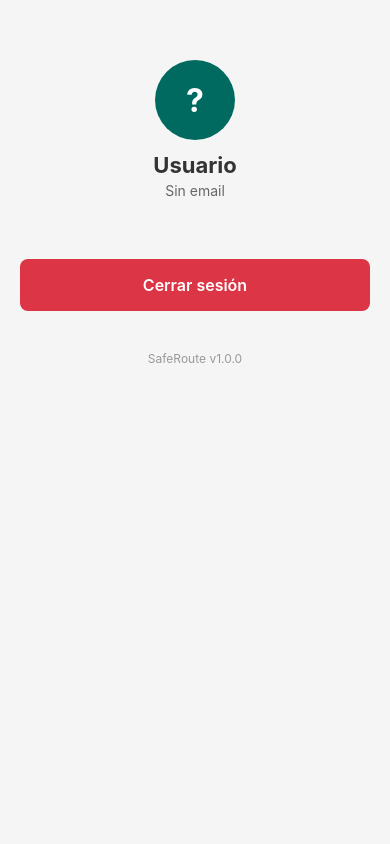
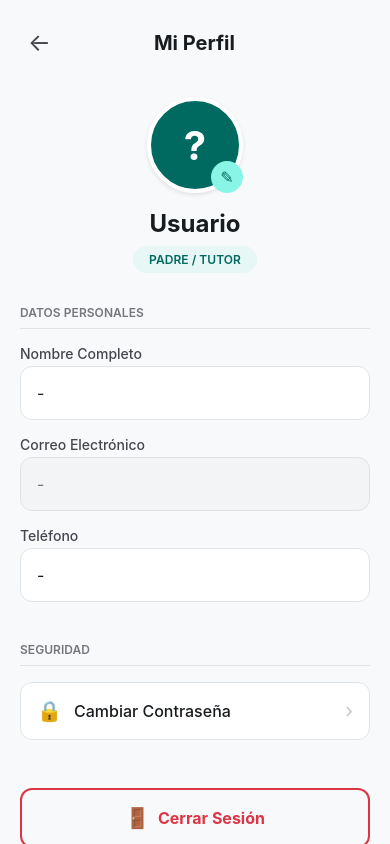
Before and after one commit to andresmoreno0609/saferoute-app, a React Native app: screen /ProfileScreen in a window 390 px wide. Built offline with nearby package versions, Linux system fonts and the light colour scheme.

Commit message:
feat: perfil usuario segun diseno - solo lectura

```diff
--- a/src/screens/shared/ProfileScreen.tsx
+++ b/src/screens/shared/ProfileScreen.tsx
@@ -1,11 +1,14 @@
 // Shared: Profile Screen - SafeRoute
-// Simplified version
+// Diseño: flujos-design/20-perfil-usuario.md
+// Estado: solo lectura (no editable)
 
 import React, { useState, useEffect } from 'react';
 import { View, Text, StyleSheet, ScrollView, Alert, Pressable } from 'react-native';
+import { SafeAreaView } from 'react-native-safe-area-context';
 import AsyncStorage from '@react-native-async-storage/async-storage';
 import type { User } from '../../types';
 
+const API_URL = 'http://192.168.1.6:8080/api/v1';
 const ACCESS_TOKEN_KEY = '@safeRouteAccessToken';
 const REFRESH_TOKEN_KEY = '@safeRouteRefreshToken';
 
@@ -19,6 +22,16 @@ async function clearTokens() {
 
 interface Props {
   navigation?: any;
+}
+
+// Rol legible
+function getRoleLabel(role: string): string {
+  const mapping: Record<string, string> = {
+    GUARDIAN: 'Padre / Tutor',
+    DRIVER: 'Conductor',
+    ADMIN: 'Administrador',
+  };
+  return mapping[role] || role;
 }
 
 export default function ProfileScreen({ navigation }: Props) {
@@ -37,7 +50,7 @@ export default function ProfileScreen({ navigation }: Props) {
         return;
       }
 
-      const res = await fetch('http://192.168.1.6:8080/api/v1/auth/me', {
+      const res = await fetch(`${API_URL}/auth/me`, {
         headers: { Authorization: `Bearer ${token}` },
       });
 
@@ -55,7 +68,7 @@ export default function ProfileScreen({ navigation }: Props) {
   async function handleLogout() {
     Alert.alert(
       'Cerrar sesión',
-      '¿Seguris?',
+      '¿Estás seguro de que deseas cerrar sesión?',
       [
         { text: 'Cancelar', style: 'cancel' },
         {
@@ -63,9 +76,8 @@ export default function ProfileScreen({ navigation }: Props) {
           style: 'destructive',
           onPress: async () => {
             try {
-              // Llamar al backend
               const token = await AsyncStorage.getItem(ACCESS_TOKEN_KEY);
-              await fetch('http://192.168.1.6:8080/api/v1/auth/logout', {
+              await fetch(`${API_URL}/auth/logout`, {
                 method: 'POST',
                 headers: {
                   'Content-Type': 'application/json',
@@ -76,7 +88,6 @@ export default function ProfileScreen({ navigation }: Props) {
               console.error('Logout API error:', err);
             } finally {
               await clearTokens();
-              // Ir al login usando reset
               if (navigation) {
                 navigation.reset({
                   index: 0,
@@ -90,93 +101,307 @@ export default function ProfileScreen({ navigation }: Props) {
     );
   }
 
+  function handleBack() {
+    if (navigation) {
+      navigation.goBack();
+    }
+  }
+
+  // Loading
   if (loading) {
     return (
-      <View style={styles.container}>
-        <Text>Cargando...</Text>
-      </View>
+      <SafeAreaView style={styles.container}>
+        <View style={styles.loading}>
+          <Text style={styles.loadingText}>Cargando...</Text>
+        </View>
+      </SafeAreaView>
     );
   }
 
+  const role = user?.roles?.[0] || 'GUARDIAN';
+
   return (
-    <ScrollView style={styles.container}>
-      <View style={styles.content}>
+    <SafeAreaView style={styles.container}>
+      <ScrollView
+        style={styles.scrollView}
+        contentContainerStyle={styles.content}
+      >
         {/* Header */}
         <View style={styles.header}>
-          <View style={styles.avatar}>
-            <Text style={styles.avatarText}>
-              {user?.name?.charAt(0) || '?'}
+          <Pressable onPress={handleBack} style={styles.backButton}>
+            <Text style={styles.backIcon}>←</Text>
+          </Pressable>
+          <Text style={styles.headerTitle}>Mi Perfil</Text>
+          <View style={styles.headerRight} />
+        </View>
+
+        {/* Avatar Section */}
+        <View style={styles.avatarSection}>
+          <View style={styles.avatarContainer}>
+            <View style={styles.avatar}>
+              <Text style={styles.avatarText}>
+                {user?.name?.charAt(0) || '?'}
+              </Text>
+            </View>
+            <Pressable style={styles.editAvatarButton}>
+              <Text style={styles.editAvatarIcon}>✎</Text>
+            </Pressable>
+          </View>
+          <Text style={styles.userName}>{user?.name || 'Usuario'}</Text>
+          <View style={styles.roleBadge}>
+            <Text style={styles.roleText}>{getRoleLabel(role)}</Text>
+          </View>
+        </View>
+
+        {/* Datos Personales */}
+        <View style={styles.section}>
+          <Text style={styles.sectionTitle}>Datos Personales</Text>
+
+          <View style={styles.field}>
+            <Text style={styles.fieldLabel}>Nombre Completo</Text>
+            <Text style={styles.fieldValue}>{user?.name || '-'}</Text>
+          </View>
+
+          <View style={styles.field}>
+            <Text style={styles.fieldLabel}>Correo Electrónico</Text>
+            <Text style={[styles.fieldValue, styles.fieldReadonly]}>
+              {user?.email || '-'}
             </Text>
           </View>
-          <Text style={styles.name}>{user?.name || 'Usuario'}</Text>
-          <Text style={styles.email}>{user?.email || 'Sin email'}</Text>
+
+          <View style={styles.field}>
+            <Text style={styles.fieldLabel}>Teléfono</Text>
+            <Text style={styles.fieldValue}>
+              {user?.phone || user?.telefono || '-'}
+            </Text>
+          </View>
         </View>
 
-        {/* Logout Button */}
+        {/* Seguridad */}
+        <View style={styles.section}>
+          <Text style={styles.sectionTitle}>Seguridad</Text>
+
+          <Pressable style={styles.actionButton}>
+            <Text style={styles.actionIcon}>🔒</Text>
+            <Text style={styles.actionText}>Cambiar Contraseña</Text>
+            <Text style={styles.chevron}>›</Text>
+          </Pressable>
+        </View>
+
+        {/* Cerrar Sesión */}
         <Pressable style={styles.logoutButton} onPress={handleLogout}>
-          <Text style={styles.logoutText}>Cerrar sesión</Text>
+          <Text style={styles.logoutIcon}>🚪</Text>
+          <Text style={styles.logoutText}>Cerrar Sesión</Text>
         </Pressable>
 
         {/* Version */}
         <Text style={styles.version}>SafeRoute v1.0.0</Text>
-      </View>
-    </ScrollView>
+        <Text style={styles.versionSubtitle}>Sistema de rutas escolares</Text>
+      </ScrollView>
+    </SafeAreaView>
   );
 }
 
 const styles = StyleSheet.create({
   container: {
     flex: 1,
-    backgroundColor: '#f5f5f5',
+    backgroundColor: '#f7f9fb',
+  },
+  scrollView: {
+    flex: 1,
   },
   content: {
     padding: 20,
+    paddingBottom: 40,
   },
+  loading: {
+    flex: 1,
+    justifyContent: 'center',
+    alignItems: 'center',
+  },
+  loadingText: {
+    fontSize: 16,
+    color: '#666',
+  },
+  // Header
   header: {
+    flexDirection: 'row',
     alignItems: 'center',
-    marginBottom: 40,
-    marginTop: 40,
+    justifyContent: 'space-between',
+    marginBottom: 24,
+  },
+  backButton: {
+    padding: 8,
+  },
+  backIcon: {
+    fontSize: 24,
+    color: '#45464d',
+  },
+  headerTitle: {
+    fontSize: 20,
+    fontWeight: '700',
+    color: '#191c1e',
+  },
+  headerRight: {
+    width: 40,
+  },
+  // Avatar Section
+  avatarSection: {
+    alignItems: 'center',
+    marginBottom: 32,
+    marginTop: 8,
+  },
+  avatarContainer: {
+    position: 'relative',
   },
   avatar: {
-    width: 80,
-    height: 80,
-    borderRadius: 40,
+    width: 96,
+    height: 96,
+    borderRadius: 48,
     backgroundColor: '#006a61',
     justifyContent: 'center',
     alignItems: 'center',
-    marginBottom: 12,
+    borderWidth: 4,
+    borderColor: '#fff',
+    shadowColor: '#000',
+    shadowOffset: { width: 0, height: 2 },
+    shadowOpacity: 0.1,
+    shadowRadius: 4,
+    elevation: 3,
   },
   avatarText: {
     color: '#fff',
-    fontSize: 32,
-    fontWeight: 'bold',
+    fontSize: 40,
+    fontWeight: '700',
   },
-  name: {
-    fontSize: 22,
-    fontWeight: 'bold',
-    color: '#333',
+  editAvatarButton: {
+    position: 'absolute',
+    bottom: 0,
+    right: 0,
+    backgroundColor: '#89f5e7',
+    width: 32,
+    height: 32,
+    borderRadius: 16,
+    justifyContent: 'center',
+    alignItems: 'center',
+  },
+  editAvatarIcon: {
+    fontSize: 16,
+    color: '#006a61',
+  },
+  userName: {
+    fontSize: 24,
+    fontWeight: '700',
+    color: '#191c1e',
+    marginTop: 16,
+  },
+  roleBadge: {
+    backgroundColor: '#e6f7f5',
+    paddingHorizontal: 16,
+    paddingVertical: 6,
+    borderRadius: 20,
+    marginTop: 8,
+  },
+  roleText: {
+    fontSize: 12,
+    fontWeight: '600',
+    color: '#006a61',
+    textTransform: 'uppercase',
+    letterSpacing: 0.05,
+  },
+  // Sections
+  section: {
+    marginBottom: 24,
+  },
+  sectionTitle: {
+    fontSize: 12,
+    fontWeight: '600',
+    color: '#76777d',
+    textTransform: 'uppercase',
+    letterSpacing: 0.05,
+    marginBottom: 16,
+    paddingBottom: 8,
+    borderBottomWidth: 1,
+    borderBottomColor: '#e0e3e5',
+  },
+  // Fields
+  field: {
+    marginBottom: 16,
+  },
+  fieldLabel: {
+    fontSize: 14,
+    fontWeight: '500',
+    color: '#45464d',
     marginBottom: 4,
   },
-  email: {
-    fontSize: 14,
-    color: '#666',
+  fieldValue: {
+    fontSize: 16,
+    color: '#191c1e',
+    backgroundColor: '#fff',
+    padding: 16,
+    borderRadius: 12,
+    borderWidth: 1,
+    borderColor: '#e0e3e5',
   },
+  fieldReadonly: {
+    backgroundColor: '#f2f4f6',
+    color: '#76777d',
+  },
+  // Action Buttons
+  actionButton: {
+    flexDirection: 'row',
+    alignItems: 'center',
+    backgroundColor: '#fff',
+    padding: 16,
+    borderRadius: 12,
+    borderWidth: 1,
+    borderColor: '#e0e3e5',
+  },
+  actionIcon: {
+    fontSize: 20,
+    marginRight: 12,
+  },
+  actionText: {
+    fontSize: 16,
+    color: '#191c1e',
+    flex: 1,
+    fontWeight: '500',
+  },
+  chevron: {
+    fontSize: 20,
+    color: '#c6c6cd',
+  },
+  // Logout
   logoutButton: {
-    backgroundColor: '#dc3545',
+    flexDirection: 'row',
+    alignItems: 'center',
+    justifyContent: 'center',
     padding: 16,
-    borderRadius: 8,
-    alignItems: 'center',
-    marginTop: 20,
+    borderRadius: 12,
+    borderWidth: 2,
+    borderColor: '#dc3545',
+    marginTop: 24,
+  },
+  logoutIcon: {
+    fontSize: 20,
+    marginRight: 8,
   },
   logoutText: {
-    color: '#fff',
     fontSize: 16,
-    fontWeight: '600',
+    fontWeight: '700',
+    color: '#dc3545',
   },
+  // Version
   version: {
+    fontSize: 12,
+    color: '#76777d',
     textAlign: 'center',
-    marginTop: 40,
-    color: '#999',
+    marginTop: 32,
+  },
+  versionSubtitle: {
     fontSize: 12,
+    color: '#76777d',
+    textAlign: 'center',
+    marginTop: 4,
   },
 });
```
